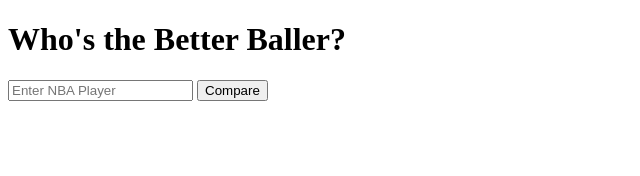
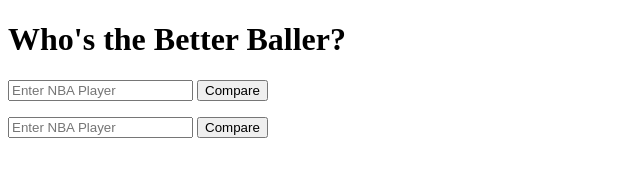
Before and after one commit to christian-lee1398/NBA-player-stat-app, a website: page index.html in a window 1280 px wide. Shown: the whole page, without its empty margins (0-640 px from the left). Drawn offline with nearby package versions, Linux system fonts and the light colour scheme.

Commit message:
add divs/classes

```diff
--- a/index.html
+++ b/index.html
@@ -5,20 +5,33 @@
     <meta charset="UTF-8">
     <meta http-equiv="X-UA-Compatible" content="IE=edge">
     <meta name="viewport" content="width=device-width, initial-scale=1.0">
+    <link rel="stylesheet" href="styles.css">
     <title>Better Baller</title>
 </head>
 
 <body>
-    <div>
+    <div class="main">
         <h1>Who's the Better Baller?</h1>
-        <form id="searchForm">
-            <input type="text" placeholder="Enter NBA Player" name="query">
-            <!-- <input type="text" placeholder="Enter NBA Player" name="query"> -->
-            <button>Compare</button>
-        </form>
-        <ul id="result">
+        <div class="forms-container">
+            <div class="statForm">
+                <form id="searchForm1">
+                    <input type="text" placeholder="Enter NBA Player" name="query" required>
+                    <button>Compare</button>
+                </form>
+                <ul id="result1">
 
-        </ul>
+                </ul>
+            </div>
+            <div class="statForm">
+                <form id="searchForm2">
+                    <input type="text" placeholder="Enter NBA Player" name="query" required>
+                    <button>Compare</button>
+                </form>
+                <ul id="result2">
+
+                </ul>
+            </div>
+        </div>
     </div>
     <script src="https://cdn.jsdelivr.net/npm/axios@1.1.2/dist/axios.min.js"></script>
     <script src="index.js"></script>
```
